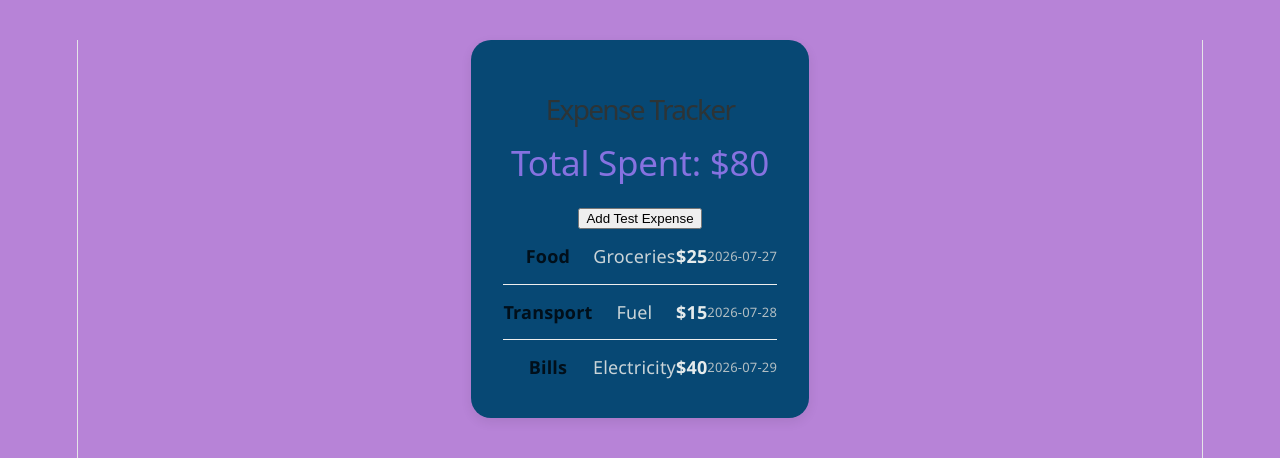
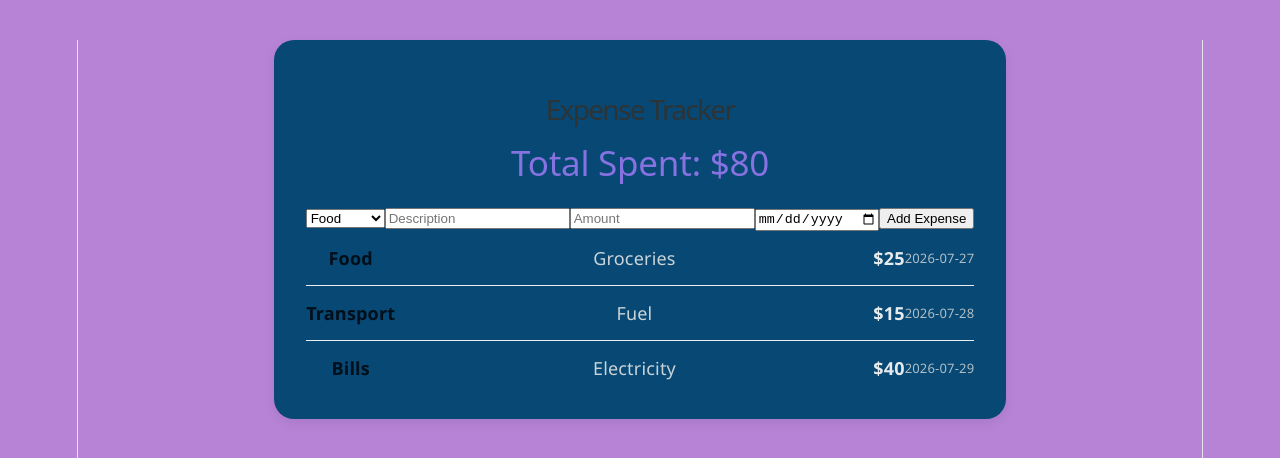
Before and after one commit to maryamnadeem2019-jpg/expense-tracker-frontend, a React (Vite) app: page / in a window 1280 px wide. Shown: the top 458 px of the page. Built offline with nearby package versions, Linux system fonts and the light colour scheme.

Commit message:
Day 7: Built controlled ExpenseForm component

```diff
--- a/src/App.jsx
+++ b/src/App.jsx
@@ -1,3 +1,4 @@
+import ExpenseForm from './components/ExpenseForm';
 import { useState } from 'react';
 import ExpenseRow from './components/ExpenseRow';
 import './App.css';
@@ -18,9 +19,7 @@ function App() {
     <div className="app-container">
       <h1>Expense Tracker</h1>
       <h2>Total Spent: ${total}</h2>
-       <button onClick={() => addExpense({ category: "Test", description: "Sample item", amount: 10, date: "2026-07-29" })}>
-        Add Test Expense
-      </button>
+       <ExpenseForm onAdd={addExpense} />
       {expenses.map(exp => (
         <ExpenseRow key={exp.id} expense={exp} />
       ))}
--- /dev/null
+++ b/src/components/ExpenseForm.jsx
@@ -0,0 +1,63 @@
+import { useState } from 'react';
+
+function ExpenseForm({ onAdd }) {
+  const [category, setCategory] = useState('Food');
+  const [description, setDescription] = useState('');
+  const [amount, setAmount] = useState('');
+  const [date, setDate] = useState('');
+
+  function handleSubmit(e) {
+    e.preventDefault();
+
+    if (!description || !amount || !date) {
+      alert('Please fill in all fields');
+      return;
+    }
+
+    onAdd({
+      category,
+      description,
+      amount: Number(amount),
+      date,
+    });
+
+    setDescription('');
+    setAmount('');
+    setDate('');
+  }
+
+  return (
+    <form onSubmit={handleSubmit} className="expense-form">
+      <select value={category} onChange={e => setCategory(e.target.value)}>
+        <option>Food</option>
+        <option>Transport</option>
+        <option>Bills</option>
+        <option>Other</option>
+      </select>
+
+      <input
+        type="text"
+        placeholder="Description"
+        value={description}
+        onChange={e => setDescription(e.target.value)}
+      />
+
+      <input
+        type="number"
+        placeholder="Amount"
+        value={amount}
+        onChange={e => setAmount(e.target.value)}
+      />
+
+      <input
+        type="date"
+        value={date}
+        onChange={e => setDate(e.target.value)}
+      />
+
+      <button type="submit">Add Expense</button>
+    </form>
+  );
+}
+
+export default ExpenseForm;
```
